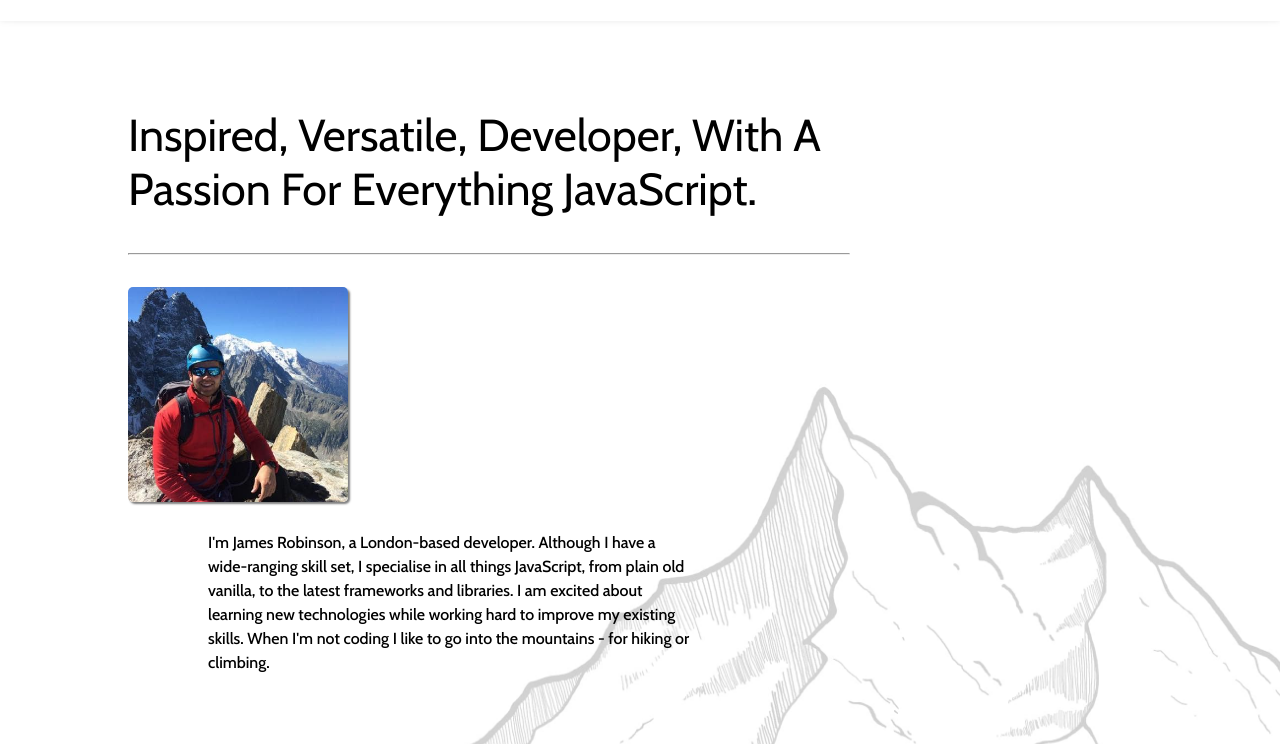
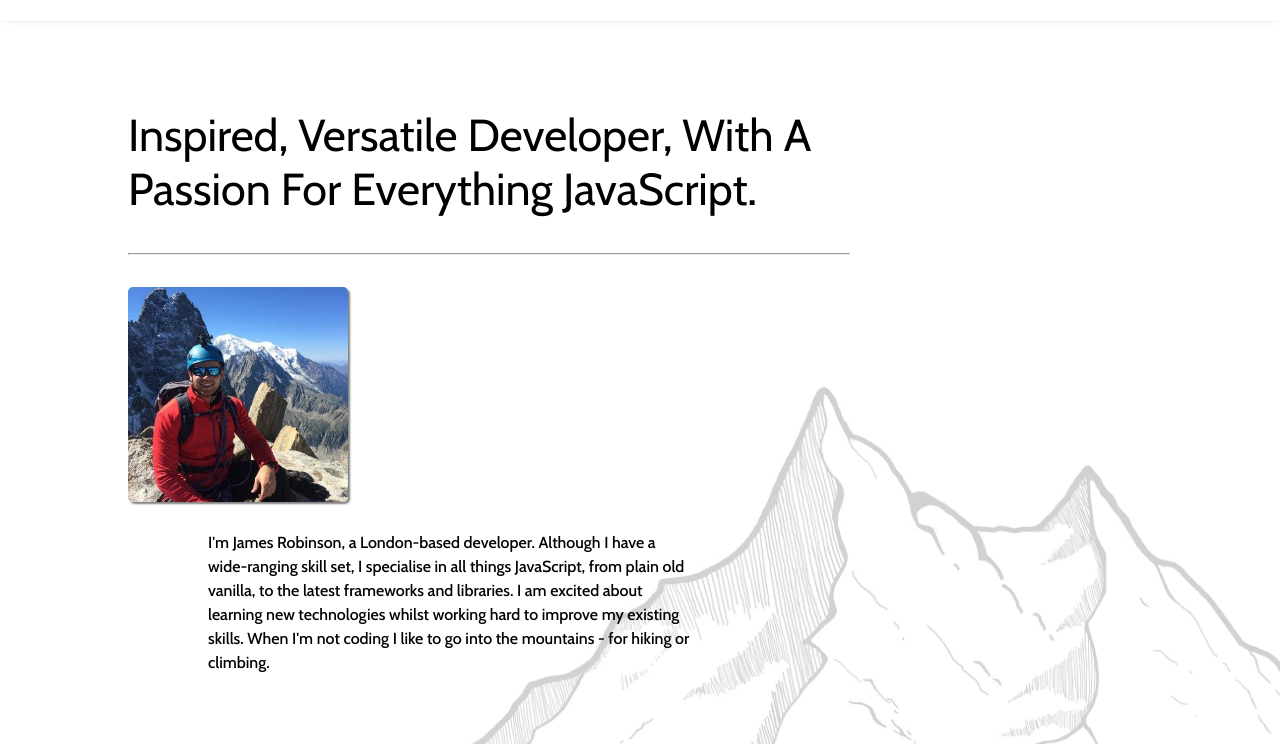
Before and after one commit to jrobind/oldsite, a website: page index.html in a window 1280 px wide. Shown: the part 56-800 px from the top of the page. Drawn offline with nearby package versions, Linux system fonts and the light colour scheme.

Commit message:
more fixes & updates

```diff
--- a/index.html
+++ b/index.html
@@ -29,7 +29,7 @@
                     <section class="about">
                         <div class="avatar-container">
                             <h2>
-                                Inspired, Versatile, Developer, With A Passion For Everything JavaScript.
+                                Inspired, Versatile Developer, With A Passion For Everything JavaScript.
                             </h2>
                             <hr>
                             <div class="img-wrapper">
@@ -38,7 +38,7 @@
                         </div>
 
                         <div class="about-info">
-                            I'm James Robinson, a London-based developer. Although I have a wide-ranging skill set, I specialise in all things JavaScript, from plain old vanilla, to the latest frameworks and libraries. I am excited about learning new technologies while working hard to improve my existing skills. When I'm not coding I like to go into the mountains - for hiking or climbing.
+                            I'm James Robinson, a London-based developer. Although I have a wide-ranging skill set, I specialise in all things JavaScript, from plain old vanilla, to the latest frameworks and libraries. I am excited about learning new technologies whilst working hard to improve my existing skills. When I'm not coding I like to go into the mountains - for hiking or climbing.
                         </div>
                     </section>
                 </div>
@@ -105,7 +105,7 @@
                             <h3><a class="geoggle-github" aria-label="Github link" rel="noopener" href="https://github.com/jrobind/Geoggle" target="_blank"><img alt="Gtihub logo" src="./images/github-icon.png"></a> Geoggle</h3>
                             <h5>ES6, Webpack, Sass</h5>
                             <p>
-                                Geoggle is a fun and highly addictive countries of the world quiz game. The quiz is built using vanilla ES6 -  taking advantage of the new built-in modules feature to help modularise the application. Geoggle is fully responsive and styled using the Saas CSS preprocessor.
+                                Geoggle is a fun and highly addictive countries of the world quiz game. The quiz is built using vanilla ES6 -  taking advantage of the new built-in modules feature to help modularise the application. Geoggle is fully responsive and styled using the Sass CSS preprocessor.
                             </p>
                             <p>
                                 The quiz can be played in either 'easy' or - for the geography buffs - 'hard' mode. Questions are based on country flags, capitals, populations, and world regions and subregions. Players receive instant feedback for every question answered, making the application fun as well as educational.
```
Also changed, not shown: 1 other file.
